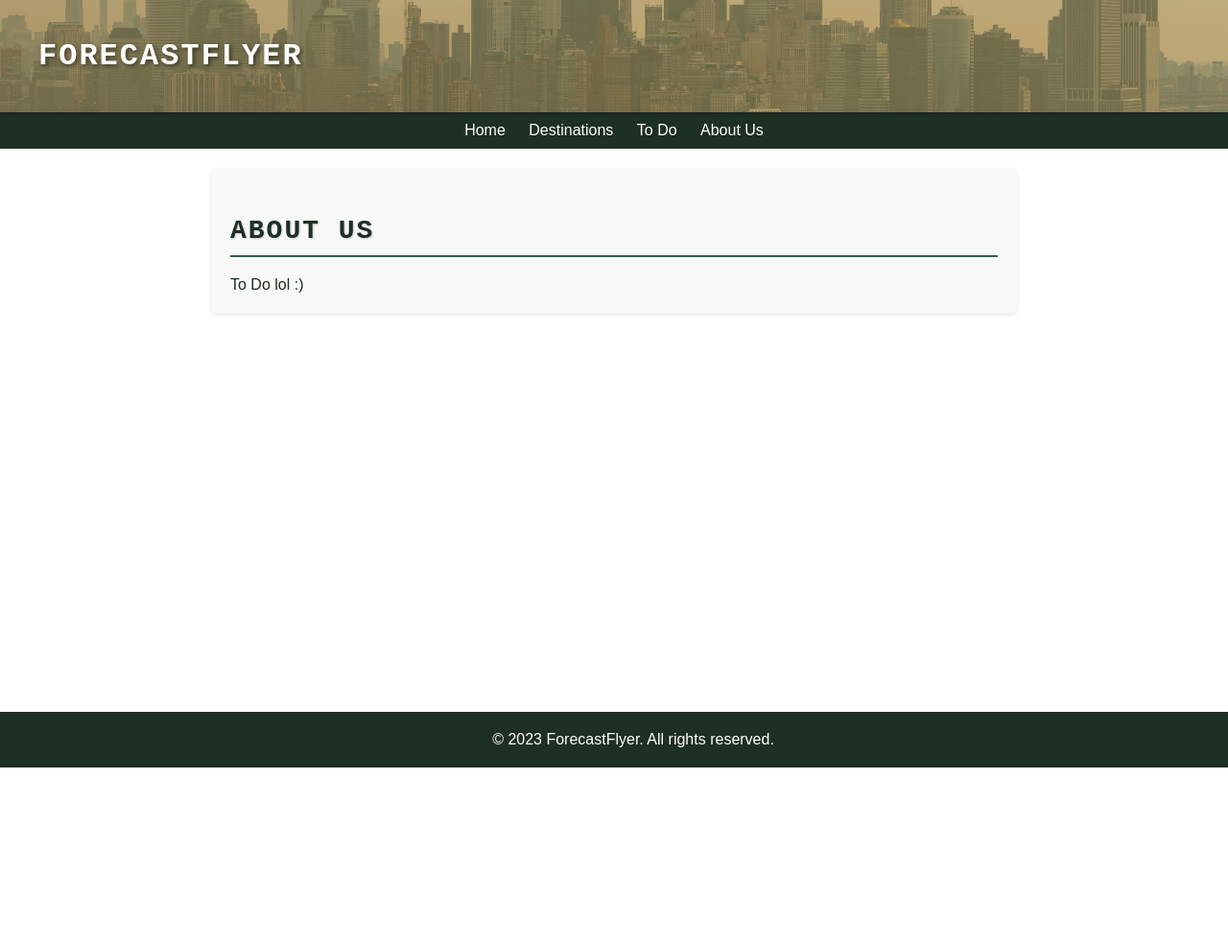
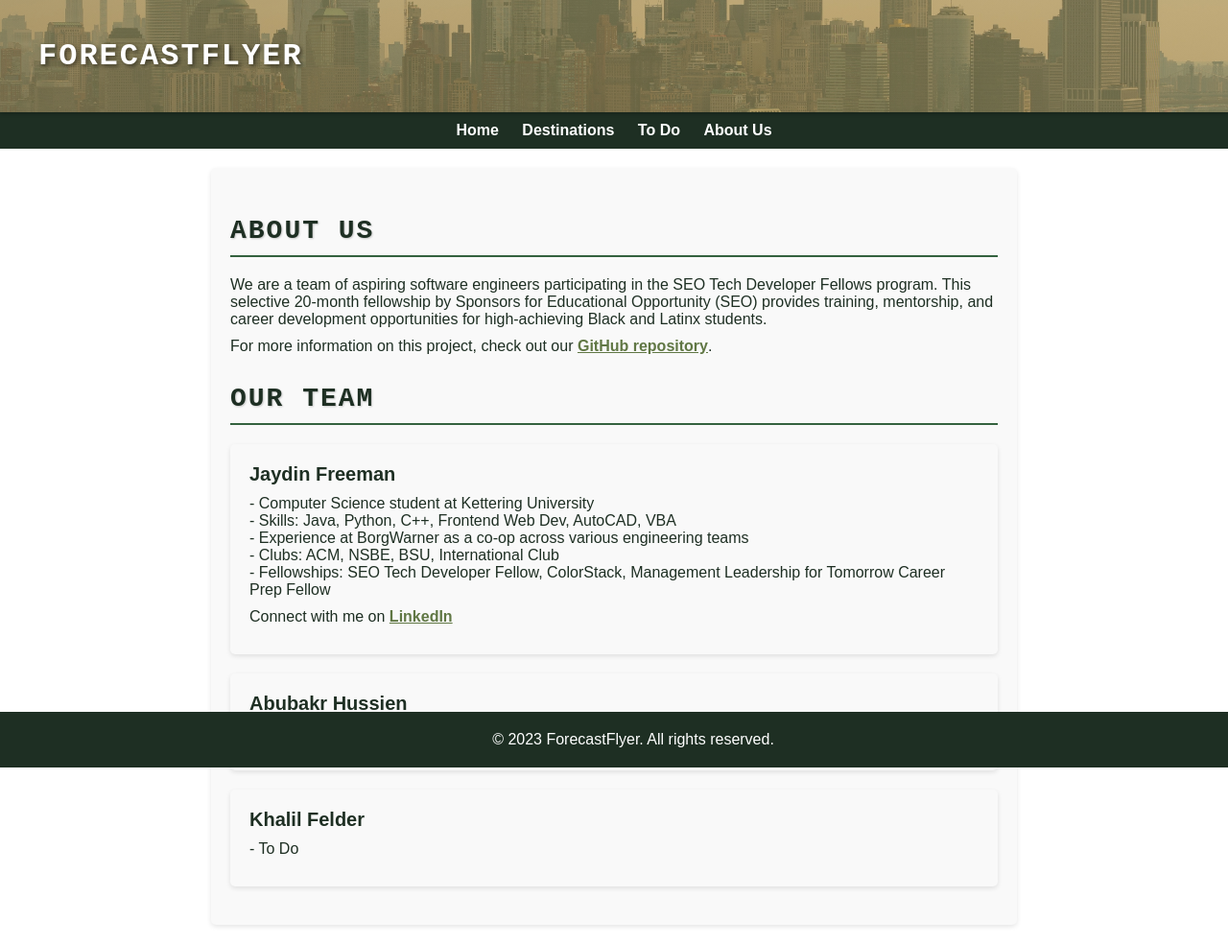
Before and after one commit to TheManWhoLikesToCode/Travel-App, a Flask app: page /about_us in a window 1280 px wide. Shown: the whole page at 96% size. Before the commit the page ends 800 px from the top, so only its background shows below. Run offline with Flask 2, Linux system fonts and the light colour scheme.

Commit message:
Added About Us and added more styling to style.css

```diff
--- a/static/css/styles.css
+++ b/static/css/styles.css
@@ -62,7 +62,9 @@ nav a {
 nav a:hover {
   color: #b39c4d; /* Gold */
 }
-
+p {
+  margin-bottom: 10px;
+}
 /* Section styles */
 section {
   padding: 20px;
@@ -72,8 +74,14 @@ section {
   max-width: 800px; /* Limit the width */
   margin: 20px auto; /* Center the section */
 }
+a {
+  color: #607744;
+  font-weight: bold;
+}
 
-
+a:hover {
+  text-decoration: none;
+}
 .list {
   list-style: none;
   padding: 0;
@@ -83,7 +91,7 @@ section {
   background: #f9f9f9;
   padding: 20px;
   border-radius: 5px;
-  box-shadow: 0 2px 5px rgba(0,0,0,0.1);
+  box-shadow: 0 2px 5px rgba(0, 0, 0, 0.1);
   margin-bottom: 20px;
 }
 
--- a/templates/about_us.html
+++ b/templates/about_us.html
@@ -32,7 +32,59 @@
 
     <section>
       <h2>About Us</h2>
-      <p>To Do lol :)</p>
+
+      <p>
+        We are a team of aspiring software engineers participating in the SEO
+        Tech Developer Fellows program. This selective 20-month fellowship by
+        Sponsors for Educational Opportunity (SEO) provides training,
+        mentorship, and career development opportunities for high-achieving
+        Black and Latinx students.
+      </p>
+
+      <p>
+        For more information on this project, check out our
+        <a
+          href="https://github.com/TheManWhoLikesToCode/Travel-App"
+          target="_blank"
+          >GitHub repository</a
+        >.
+      </p>
+
+      <h2>Our Team</h2>
+
+      <ul class="list">
+        <li>
+          <h3>Jaydin Freeman</h3>
+          <p>
+            - Computer Science student at Kettering University<br />
+            - Skills: Java, Python, C++, Frontend Web Dev, AutoCAD, VBA<br />
+            - Experience at BorgWarner as a co-op across various engineering
+            teams<br />
+            - Clubs: ACM, NSBE, BSU, International Club<br />
+            - Fellowships: SEO Tech Developer Fellow, ColorStack, Management
+            Leadership for Tomorrow Career Prep Fellow
+          </p>
+
+          <p>
+            Connect with me on
+            <a
+              href="https://www.linkedin.com/in/jaydin-freeman/"
+              target="_blank"
+              >LinkedIn</a
+            >
+          </p>
+        </li>
+
+        <li>
+          <h3>Abubakr Hussien</h3>
+          <p>- To Do</p>
+        </li>
+
+        <li>
+          <h3>Khalil Felder</h3>
+          <p>- To Do</p>
+        </li>
+      </ul>
     </section>
 
     <footer>&copy; 2023 ForecastFlyer. All rights reserved.</footer>
```
